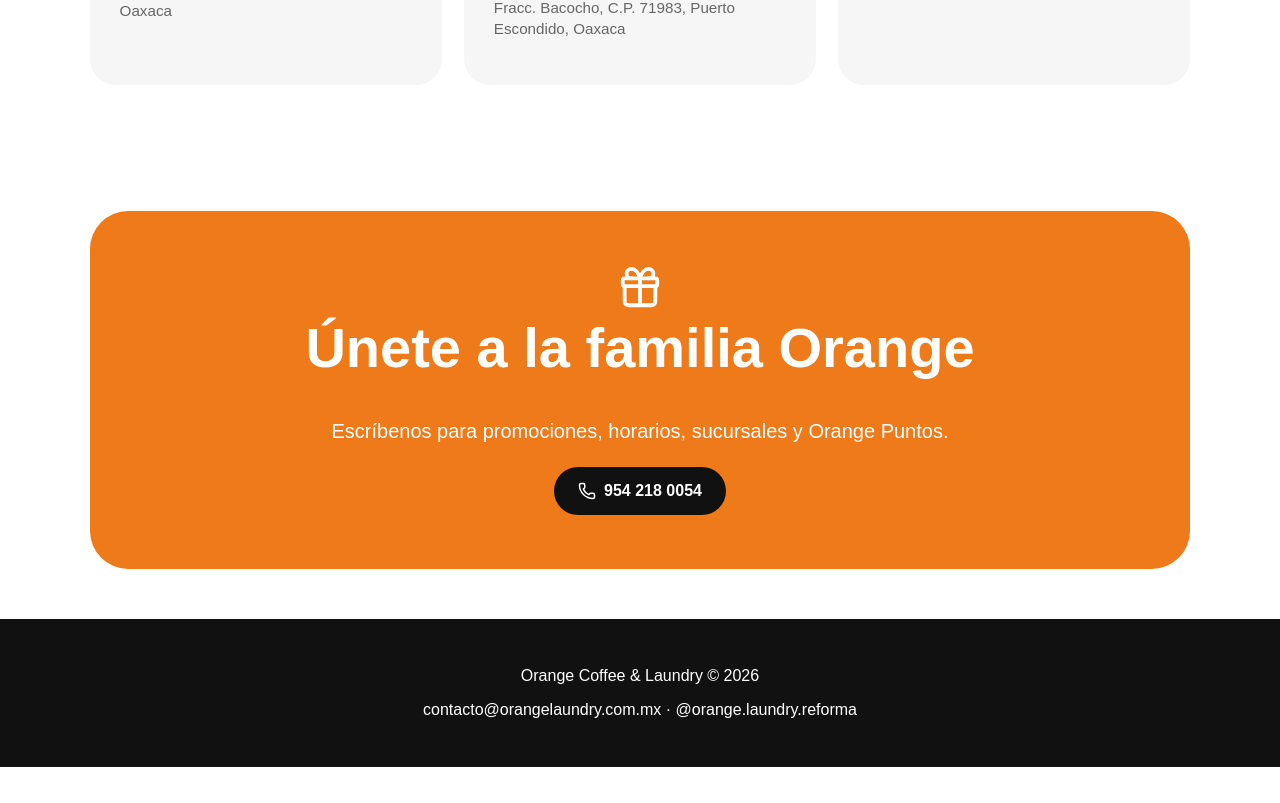
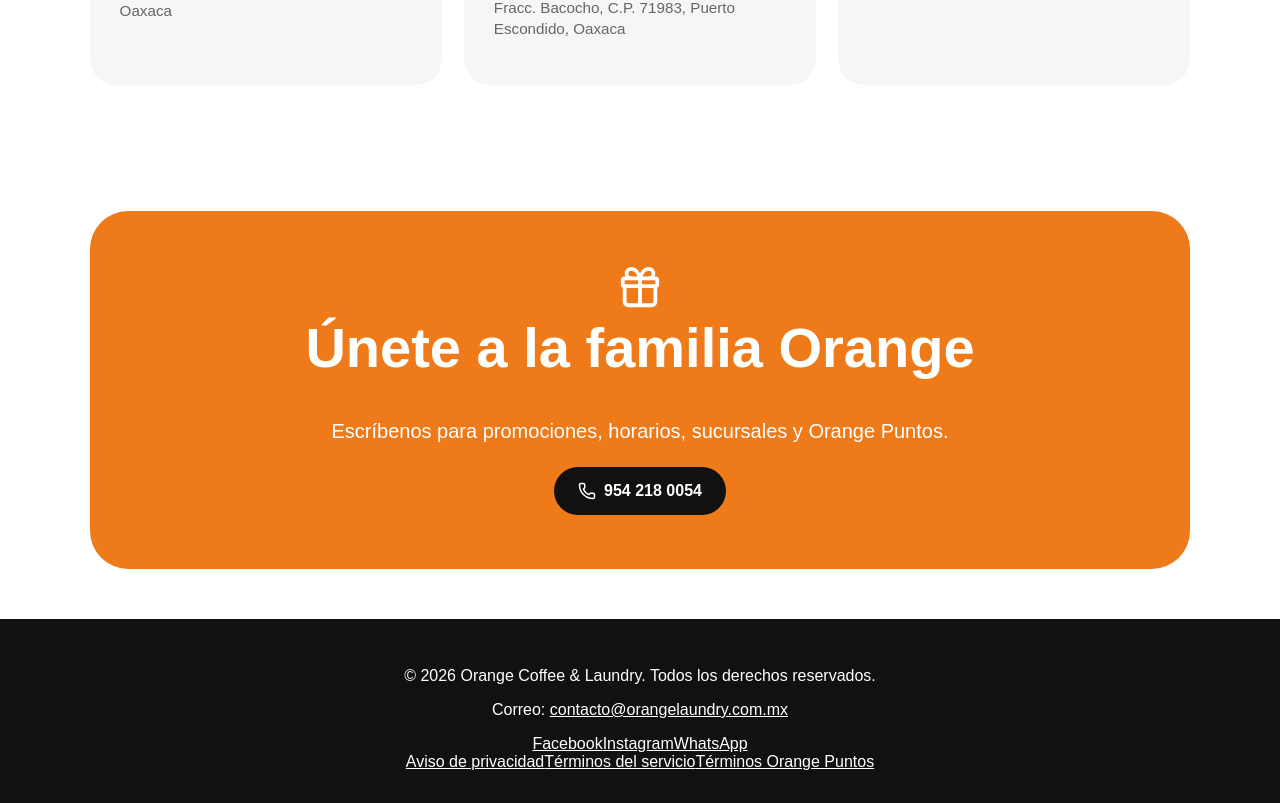
Before and after one commit to OrangeCal/orange-coffee-laundry, a Next.js app: page / in a window 1280 px wide. Shown: the part 2407-3210 px from the top of the page. Before the commit the page ends 3174 px from the top, so only its background shows below. Built offline with nearby package versions, Linux system fonts and the light colour scheme.

Commit message:
Revamp footer with contact and social media details
Updated footer section with new contact information and social media links.

```diff
--- a/app/page.tsx
+++ b/app/page.tsx
@@ -85,10 +85,42 @@
         <a className="btn dark" href="https://wa.me/529542180054"><Phone size={18}/> 954 218 0054</a>
       </section>
 
-      <footer>
-        <p>Orange Coffee & Laundry © 2026</p>
-        <p>contacto@orangelaundry.com.mx · @orange.laundry.reforma</p>
-      </footer>
+      <footer className="footer">
+  <div className="footer-contact">
+    <p>© 2026 Orange Coffee & Laundry. Todos los derechos reservados.</p>
+
+    <p>
+      Correo:{" "}
+      <a href="mailto:contacto@orangelaundry.com.mx">
+        contacto@orangelaundry.com.mx
+      </a>
+    </p>
+
+    <div className="footer-social">
+      <a href="https://www.facebook.com/OrangeCoffeeLaundryReforma" target="_blank" rel="noopener noreferrer">
+        Facebook
+      </a>
+      <a href="https://www.instagram.com/orange.laundry.reforma" target="_blank" rel="noopener noreferrer">
+        Instagram
+      </a>
+      <a href="https://wa.me/529542180054" target="_blank" rel="noopener noreferrer">
+        WhatsApp
+      </a>
+    </div>
+  </div>
+
+  <div className="footer-legal">
+    <a href="/aviso-privacidad.pdf" target="_blank" rel="noopener noreferrer">
+      Aviso de privacidad
+    </a>
+    <a href="/terminos-servicio.pdf" target="_blank" rel="noopener noreferrer">
+      Términos del servicio
+    </a>
+    <a href="/terminos-orange-puntos.pdf" target="_blank" rel="noopener noreferrer">
+      Términos Orange Puntos
+    </a>
+  </div>
+</footer>
     </main>
   );
 }
```
